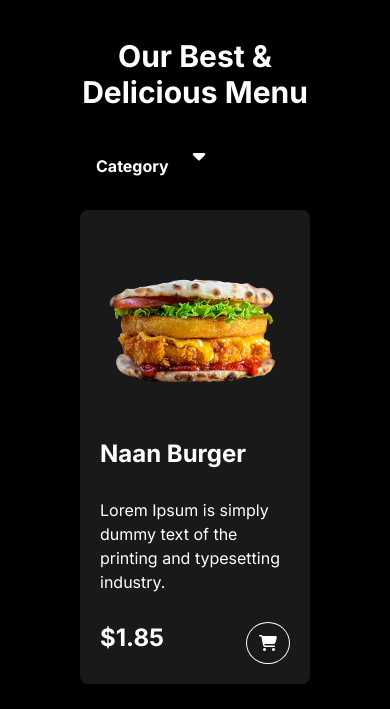
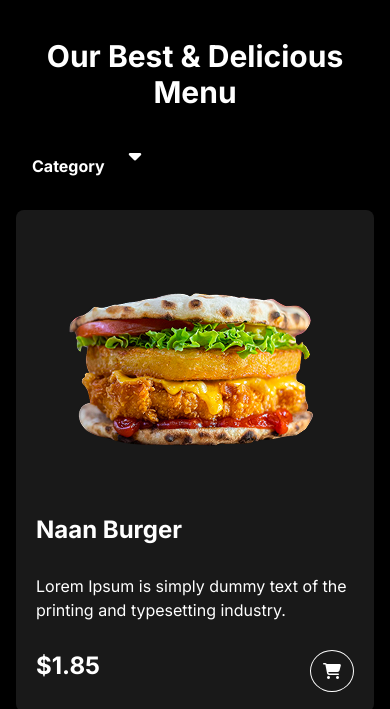
Before and after one commit to Joshuaosunlakin3433/Restaurant-App, a plain HTML site: page index.html in a window 390 px wide. Shown: the part 1789-2498 px from the top of the page. Drawn offline with nearby package versions, Linux system fonts and the light colour scheme.

Commit message:
adjusted the padding on the cards-menu section

```diff
--- a/index.html
+++ b/index.html
@@ -127,7 +127,7 @@
     </section>
 
 <!-- menu section -->
-    <section id="menu" class="relative bg-black pt-10 px-20 py-3">
+    <section id="menu" class="relative bg-black pt-10 px-4 lg:px-20 py-3">
       <h2 class="text-center text-3xl md:text-4xl lg:text-5xl font-bold mb-3 lg:mb-10">
         Our Best & Delicious Menu
       </h2>
```
Also changed, not shown: output.css.
